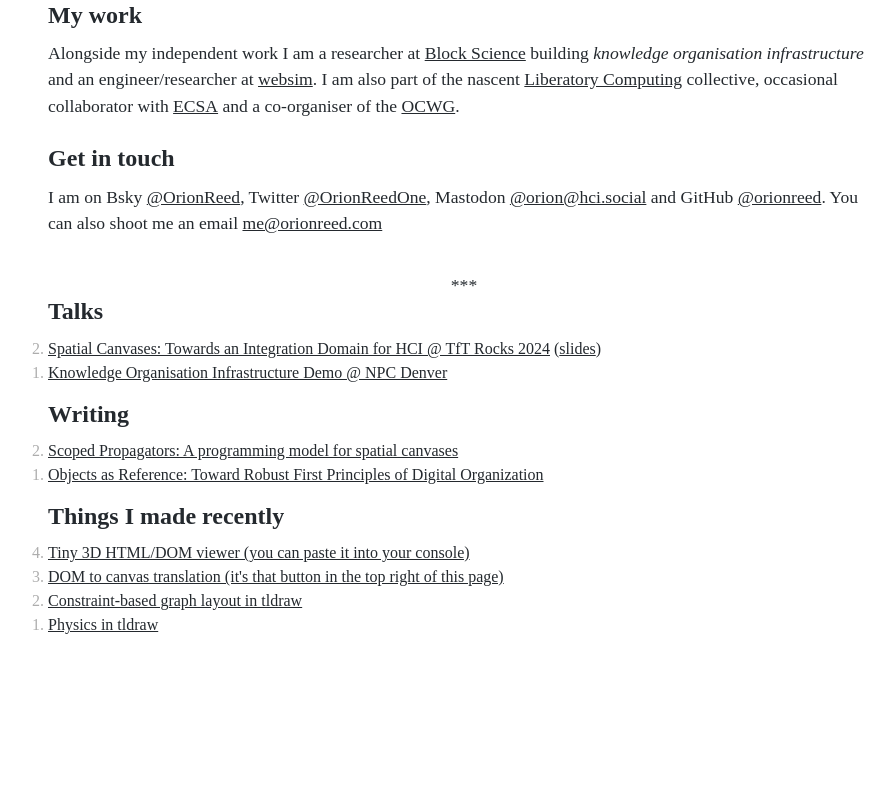
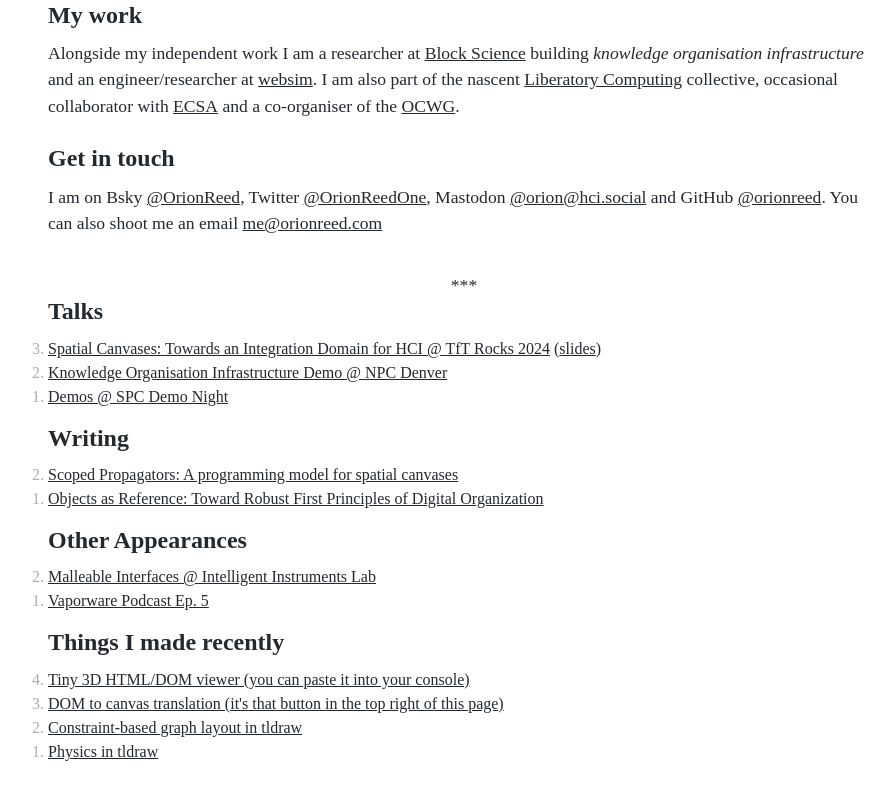
Before and after one commit to OrionReed/orionreed.com, a React (Vite) app: page / in a window 1280 px wide. Shown: the part 380-1180 px from the top of the page, without its empty margins (176-1070 px from the left). Before the commit the page ends 1081 px from the top, so only its background shows below. Built offline with nearby package versions, Linux system fonts and the light colour scheme; a web font is replaced by a local one.

Commit message:
add links

```diff
--- a/src/components/Default.tsx
+++ b/src/components/Default.tsx
@@ -57,6 +57,11 @@
             Knowledge Organisation Infrastructure Demo @ NPC Denver
           </a>
         </li>
+        <li>
+          <a href="https://www.youtube.com/watch?v=z3v7qj6PxME">
+            Demos @ SPC Demo Night
+          </a>
+        </li>
       </ol>
       <h2>Writing</h2>
       <ol reversed>
@@ -69,6 +74,19 @@
           <a href="https://blog.block.science/objects-as-reference-toward-robust-first-principles-of-digital-organization/">
             Objects as Reference: Toward Robust First Principles of Digital
             Organization
+          </a>
+        </li>
+      </ol>
+      <h2>Other Appearances</h2>
+      <ol reversed>
+        <li>
+          <a href="https://iil.is/openlab/86">
+            Malleable Interfaces @ Intelligent Instruments Lab
+          </a>
+        </li>
+        <li>
+          <a href="https://warpcast.com/vaporware/0x35825f23">
+            Vaporware Podcast Ep. 5
           </a>
         </li>
       </ol>
```
